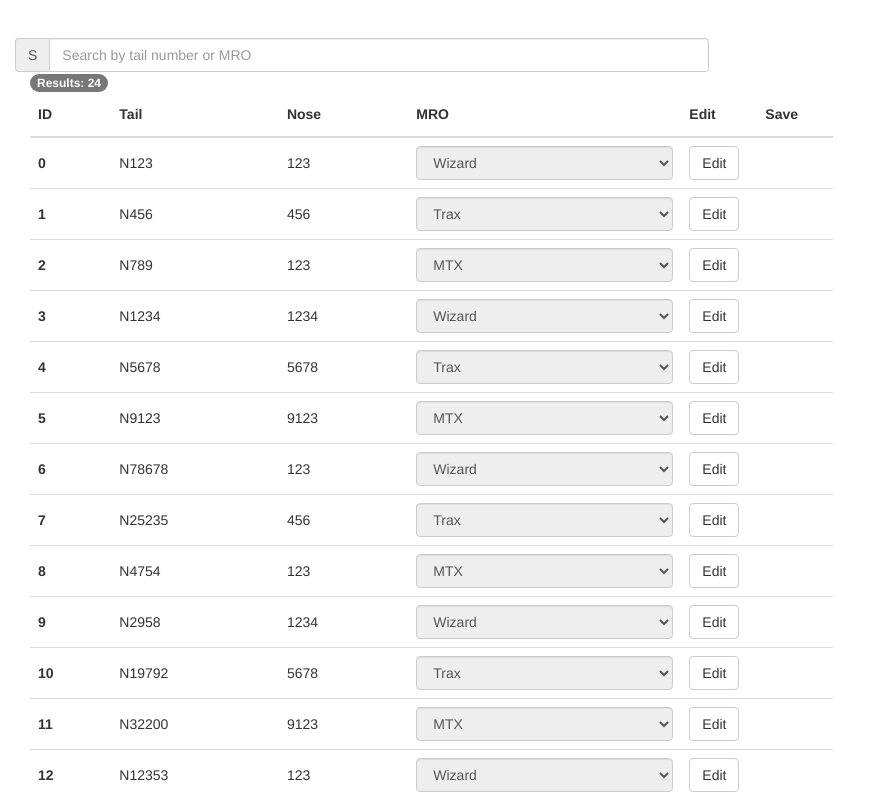
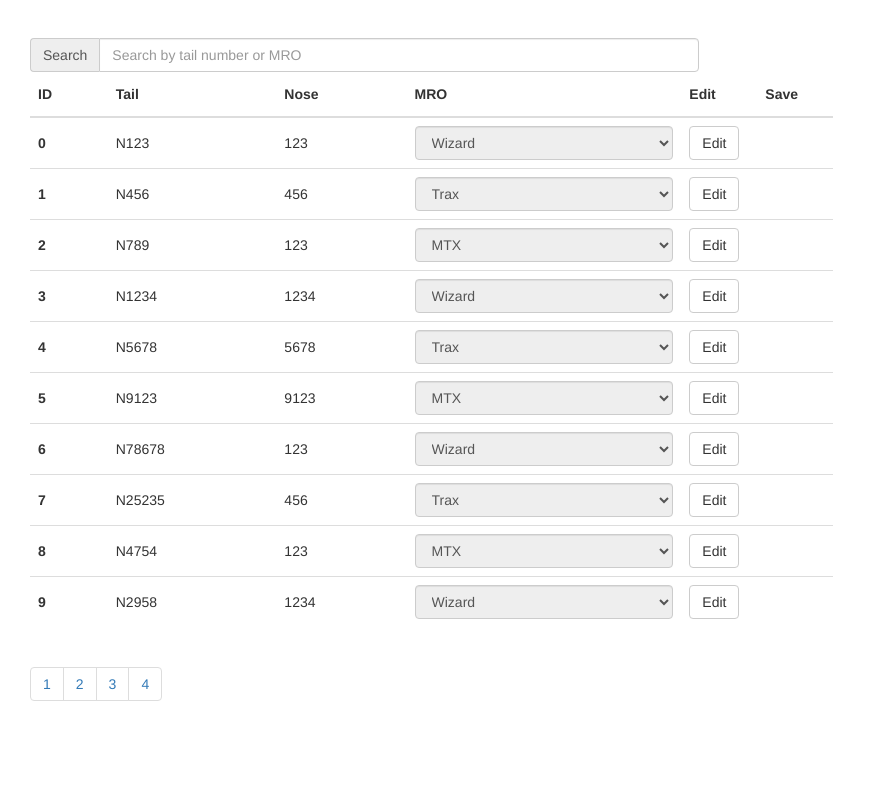
Before and after one commit to echibe/ReactApp, a React app: page / in a window 1280 px wide. Shown: the part 542-1340 px from the top of the page, without its empty margins (0-881 px from the left). After the commit the page ends 1268 px from the top, so only its background shows below. Built offline with nearby package versions, Linux system fonts and the light colour scheme.

Commit message:
added ui improvements

```diff
--- a/Table.jsx
+++ b/Table.jsx
@@ -12,16 +12,74 @@ class Table extends React.Component {
         filterText: '',
         found: true,
         currentPage: 1,
-        acPerPage: 10
+        acPerPage: 10,
+        elements: [
+          {ID: 0, Tail: 'N123', Nose: '123', MRO: 'Wizard'},
+          {ID: 1, Tail: 'N456', Nose: '456', MRO: 'Trax'},
+          {ID: 2, Tail: 'N789', Nose: '123', MRO: 'MTX'},
+          {ID: 3, Tail: 'N1234', Nose: '1234', MRO: 'Wizard'},
+          {ID: 4, Tail: 'N5678', Nose: '5678', MRO: 'Trax'},
+          {ID: 5, Tail: 'N9123', Nose: '9123', MRO: 'MTX'},
+          {ID: 6, Tail: 'N78678', Nose: '123', MRO: 'Wizard'},
+          {ID: 7, Tail: 'N25235', Nose: '456', MRO: 'Trax'},
+          {ID: 8, Tail: 'N4754', Nose: '123', MRO: 'MTX'},
+          {ID: 9, Tail: 'N2958', Nose: '1234', MRO: 'Wizard'},
+          {ID: 10, Tail: 'N19792', Nose: '5678', MRO: 'Trax'},
+          {ID: 11, Tail: 'N32200', Nose: '9123', MRO: 'MTX'},
+          {ID: 12, Tail: 'N12353', Nose: '123', MRO: 'Wizard'},
+          {ID: 13, Tail: 'N44356', Nose: '456', MRO: 'Trax'},
+          {ID: 14, Tail: 'N7849', Nose: '123', MRO: 'MTX'},
+          {ID: 15, Tail: 'N1334', Nose: '1234', MRO: 'Wizard'},
+          {ID: 16, Tail: 'N2842', Nose: '5678', MRO: 'Trax'},
+          {ID: 17, Tail: 'N9372', Nose: '9123', MRO: 'MTX'},
+          {ID: 18, Tail: 'N3521', Nose: '123', MRO: 'Wizard'},
+          {ID: 19, Tail: 'N26322', Nose: '456', MRO: 'Trax'},
+          {ID: 20, Tail: 'N57574', Nose: '123', MRO: 'MTX'},
+          {ID: 21, Tail: 'N292', Nose: '1234', MRO: 'Wizard'},
+          {ID: 22, Tail: 'N197', Nose: '5678', MRO: 'Trax'},
+          {ID: 23, Tail: 'N3225', Nose: '9123', MRO: 'MTX'},
+          {ID: 24, Tail: 'N19792', Nose: '5678', MRO: 'Trax'},
+          {ID: 25, Tail: 'N32200', Nose: '9123', MRO: 'MTX'},
+          {ID: 26, Tail: 'N12353', Nose: '123', MRO: 'Wizard'},
+          {ID: 27, Tail: 'N44356', Nose: '456', MRO: 'Trax'},
+          {ID: 28, Tail: 'N7849', Nose: '123', MRO: 'MTX'},
+          {ID: 29, Tail: 'N1334', Nose: '1234', MRO: 'Wizard'},
+          {ID: 30, Tail: 'N2842', Nose: '5678', MRO: 'Trax'},
+          {ID: 31, Tail: 'N9372', Nose: '9123', MRO: 'MTX'},
+          {ID: 32, Tail: 'N3521', Nose: '123', MRO: 'Wizard'},
+          {ID: 33, Tail: 'N26322', Nose: '456', MRO: 'Trax'},
+          {ID: 34, Tail: 'N57574', Nose: '123', MRO: 'MTX'},
+          {ID: 35, Tail: 'N292', Nose: '1234', MRO: 'Wizard'},
+          {ID: 36, Tail: 'N197', Nose: '5678', MRO: 'Trax'},
+          {ID: 37, Tail: 'N3225', Nose: '9123', MRO: 'MTX'},
+        ]
       }
       this.saveSelection = this.saveSelection.bind(this);
       this.handleInputChange = this.handleInputChange.bind(this);
       this.handleSearchChange = this.handleSearchChange.bind(this);
       this.handlePageChange = this.handlePageChange.bind(this);
+      this.handleEdit = this.handleEdit.bind(this);
    };
+
+   handleEdit(event){
+     console.log("handleEdit");
+     var selectElement = document.getElementById("MRO"+event.target.getAttribute("id"));
+     var saveElement = document.getElementById("save"+event.target.getAttribute("id"));
+     console.log("saveElement: " + saveElement);
+     if(selectElement.hasAttribute("disabled")){
+       selectElement.removeAttribute("disabled");
+       saveElement.removeAttribute("disabled");
+     }
+     else{
+       selectElement.setAttribute("disabled", "disabled");
+       saveElement.setAttribute("disabled", "disabled");
+     }
+   }
 
    saveSelection(event){
       console.log('saveSelection');
+      console.log(event.target);
+      console.log("Value: " + event.target.getAttribute("value"));
       const target = event.target;
       const value =  target.value;
       const name = target.name;
@@ -48,45 +106,31 @@ class Table extends React.Component {
 
    handlePageChange(event){
      console.log('handlePageChange');
-     this.setState({currentPage: Number(event.target.id)});
+     this.state.currentPage = Number(event.target.getAttribute("value"));
+     this.forceUpdate();
    }
 
    render() {
      var filteredElements = [];
-     const elements = [
-       {ID: 0, Tail: 'N123', Nose: '123', MRO: 'Wizard'},
-       {ID: 1, Tail: 'N456', Nose: '456', MRO: 'Trax'},
-       {ID: 2, Tail: 'N789', Nose: '123', MRO: 'MTX'},
-       {ID: 3, Tail: 'N1234', Nose: '1234', MRO: 'Wizard'},
-       {ID: 4, Tail: 'N5678', Nose: '5678', MRO: 'Trax'},
-       {ID: 5, Tail: 'N9123', Nose: '9123', MRO: 'MTX'},
-       {ID: 6, Tail: 'N78678', Nose: '123', MRO: 'Wizard'},
-       {ID: 7, Tail: 'N25235', Nose: '456', MRO: 'Trax'},
-       {ID: 8, Tail: 'N4754', Nose: '123', MRO: 'MTX'},
-       {ID: 9, Tail: 'N2958', Nose: '1234', MRO: 'Wizard'},
-       {ID: 10, Tail: 'N19792', Nose: '5678', MRO: 'Trax'},
-       {ID: 11, Tail: 'N32200', Nose: '9123', MRO: 'MTX'},
-       {ID: 12, Tail: 'N12353', Nose: '123', MRO: 'Wizard'},
-       {ID: 13, Tail: 'N44356', Nose: '456', MRO: 'Trax'},
-       {ID: 14, Tail: 'N7849', Nose: '123', MRO: 'MTX'},
-       {ID: 15, Tail: 'N1334', Nose: '1234', MRO: 'Wizard'},
-       {ID: 16, Tail: 'N2842', Nose: '5678', MRO: 'Trax'},
-       {ID: 17, Tail: 'N9372', Nose: '9123', MRO: 'MTX'},
-       {ID: 18, Tail: 'N3521', Nose: '123', MRO: 'Wizard'},
-       {ID: 19, Tail: 'N26322', Nose: '456', MRO: 'Trax'},
-       {ID: 20, Tail: 'N57574', Nose: '123', MRO: 'MTX'},
-       {ID: 21, Tail: 'N292', Nose: '1234', MRO: 'Wizard'},
-       {ID: 22, Tail: 'N197', Nose: '5678', MRO: 'Trax'},
-       {ID: 23, Tail: 'N3225', Nose: '9123', MRO: 'MTX'},
-     ]
+
 
      //Filter the elements based on tail number
-     for(var i = 0; i<elements.length; i++){
-       if(elements[i].Tail.toUpperCase().includes(this.state.filterText.toUpperCase()) || elements[i].MRO.toUpperCase().includes(this.state.filterText.toUpperCase())){
-         filteredElements.push(elements[i]);
+     for(var i = 0; i<this.state.elements.length; i++){
+       if((this.state.elements[i].Tail.toUpperCase().includes(this.state.filterText.toUpperCase())) || (this.state.elements[i].MRO.toUpperCase().includes(this.state.filterText.toUpperCase()))){
+         filteredElements.push(this.state.elements[i]);
        }
      }
-     console.log(filteredElements);
+
+     //Calulate number of pages needed
+     var numPages = Math.ceil(filteredElements.length / this.state.acPerPage);
+
+     //Generate the HTML elements for pagination
+     var pages = [];
+     for(var i = 0; i < numPages; i++){
+       pages.push(<li className="page-item" key={i+1} ><a className="page-link" onClick={this.handlePageChange} value = {i+1}>{i+1}</a></li>);
+     }
+
+     //Check to make sure there are results, if not display an error
      if(filteredElements.length === 0){
        this.state.found=false;
      }
@@ -100,7 +144,7 @@ class Table extends React.Component {
                           <td>{e.Tail}</td>
                           <td>{e.Nose}</td>
                           <td>
-                            <select value={e.MRO} name='mro' className = 'form-control editable' onChange={this.handleInputChange} disabled>
+                            <select id = {"MRO"+e.ID} value={e.MRO} name='mro' className = 'form-control editable' onChange={this.handleInputChange} disabled>
                               <option value='' disabled>MRO</option>
                               <option value="Wizard">Wizard</option>
                               <option value="Trax">Trax</option>
@@ -108,10 +152,10 @@ class Table extends React.Component {
                             </select>
                           </td>
                           <td className="td-edit-save">
-                            <button className="btn btn-default edit" type="submit">Edit</button>
+                            <button id = {e.ID} className="btn btn-default edit" type="submit" onClick = {this.handleEdit}>Edit</button>
                           </td>
                           <td className="td-edit-save">
-                            <button className="btn btn-default btn-success save" type="submit" onClick = {this.saveSelection}>Save</button>
+                            <button id={"save"+e.ID} className="btn btn-default btn-success save" type="submit" onClick = {this.saveSelection} disabled>Save</button>
                           </td>
                       </tr>
                     )
@@ -119,18 +163,14 @@ class Table extends React.Component {
       // Logic for displaying current aircraft
          const indexOfLastAC = this.state.currentPage * this.state.acPerPage;
          const indexOfFirstAC = indexOfLastAC - this.state.acPerPage;
-         const currentACs = filteredElements.slice(indexOfFirstAC, indexOfLastAC);
+         const currentACs = listItems.slice(indexOfFirstAC, indexOfLastAC);
 
       return (
       <div className = "container-fluid col-sm-8 col-xs-12">
-
-        <div className="row">
           <div className="col-xs-10 input-group ">
-              <div className="input-group-addon">S</div>
+              <div className="input-group-addon">Search</div>
               <input className="form-control" type="text" placeholder="Search by tail number or MRO" value={this.props.filterText} ref="filterTextInput" onChange={this.handleSearchChange}></input>
           </div>
-          <div className="col-xs-2"><span className="badge">Results: {listItems.length}</span></div>
-        </div>
 
         <table className="table table-hover table-condensed">
           <thead>
@@ -144,11 +184,16 @@ class Table extends React.Component {
             </tr>
           </thead>
             <tbody>
-              {listItems}
+              {currentACs}
             </tbody>
         </table>
         {!this.state.found ?
           <div className="alert alert-warning" role="alert">No results found.</div> : ''}
+
+          <ul className="pagination">
+            {pages}
+          </ul>
+
       </div>
       );
    }
```
